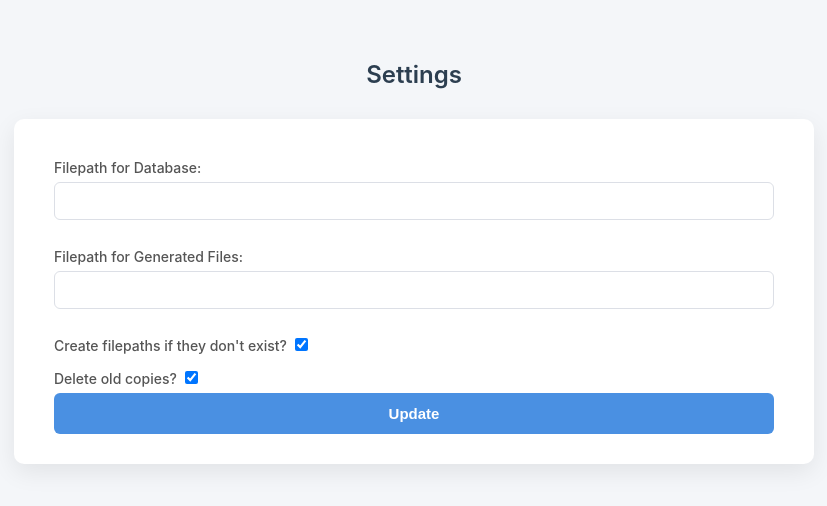
After one commit to pwfreedm/TWMA, a Flask app: template src/templates/settings.html in a window 1280 px wide. The commit adds this page. Shown: the top 506 px of the page, without its empty margins (226-1053 px from the left). Run offline with Flask 3, Linux system fonts and the light colour scheme; the template is opened without the code that fills it, so the values that code supplies are empty; parts of the project's set-up code (start-up, migrations or seed data) failed here and were passed over.

Commit message:
feat: settings added support for settings. changed all instances of most filepaths throughout the codebase to be based on the filepaths in the settings object, which is managed by the core. the filepaths that remain are those used for blank forms, because they are static and never controlled by the end user.

```diff
--- a/src/static/home.css
+++ b/src/static/home.css
@@ -40,8 +40,7 @@ h1 {
 /* ===== Button Grid ===== */
 .button-grid {
     display: grid;
-    grid-template-columns: repeat(auto-fit, minmax(200px, 1fr));
-    gap: 1.5rem;
+    grid-template-columns: 1fr;
     width: 100%;
 }
 
--- a/src/templates/home_info.html
+++ b/src/templates/home_info.html
@@ -8,6 +8,7 @@
     <h2>Home Euthanasia Info</h2>
 
     <form action="{{ url_for('submit') }}" method="POST">
+        <input type="text", name="form_id", value="home_info" hidden>
         <label>Client:</label>
         <input type="text" name="client" required><br><br>
 
--- a/src/templates/landing.html
+++ b/src/templates/landing.html
@@ -10,8 +10,12 @@
         <p class="subtitle">Select a form:</p>
 
         <div class="button-grid">
-            <a href="{{ url_for('form') }}" class="card-button">
+            <a href="{{ url_for('new_patient') }}" class="card-button">
                 <span>New Patient</span>
+            </a>
+            <br>
+            <a href="{{ url_for('settings') }}" class="card-button">
+                <span>Settings</span>
             </a>
         </div>
     </div>
--- /dev/null
+++ b/src/templates/settings.html
@@ -0,0 +1,26 @@
+<!DOCTYPE html>
+<html>
+<head>
+    <title>Form Page</title>
+    <link rel="stylesheet" href="{{ url_for('static', filename='form.css') }}">
+</head>
+<body>
+    <h2>Settings</h2>
+
+    <form action="{{ url_for('submit') }}" method="POST">
+        <input type="text", name="form_id", value="settings" hidden>
+
+        <label>Filepath for Database:</label>
+        <input type="text" name="db_path" placeholder="{{ db_path }}"><br><br>
+
+        <label>Filepath for Generated Files:</label>
+        <input type="text" name="out_path" placeholder="{{ out_path }}"><br><br>
+        <label>Create filepaths if they don't exist?</label>
+        <input type ="checkbox" name="create_fps" checked><br><br>
+
+        <label>Delete old copies?</label>
+        <input type = "checkbox" name="remove_old" checked><br><br>
+        <button type="submit">Update</button>
+    </form>
+</body>
+</html>
--- a/src/view.py
+++ b/src/view.py
@@ -8,22 +8,26 @@ from src.core import app, app_core
 def on_close():
     app_core.shutdown()
 
-
 def init_frontend():
     window = webview.create_window("TWMA", app)
     window.events.closed += on_close
     webview.start(gui="qt")
 
-
 @app.route("/")
 def landing():
     return render_template("landing.html")
 
-
-@app.route("/form")
-def form():
+@app.route("/new_patient")
+def new_patient():
     return render_template("home_info.html")
 
+@app.route("/settings")
+def settings():
+
+    return render_template("settings.html",
+                           db_path=app_core.settings.db_path,
+                           out_path=app_core.settings.out_path
+                           )
 
 @app.route("/submit", methods=["POST"])
 def submit():
```
Also changed, not shown: TWMA.py (+11 -10 lines), src/forms.py (+5 -4 lines), src/settings.py (+33 -6 lines).
